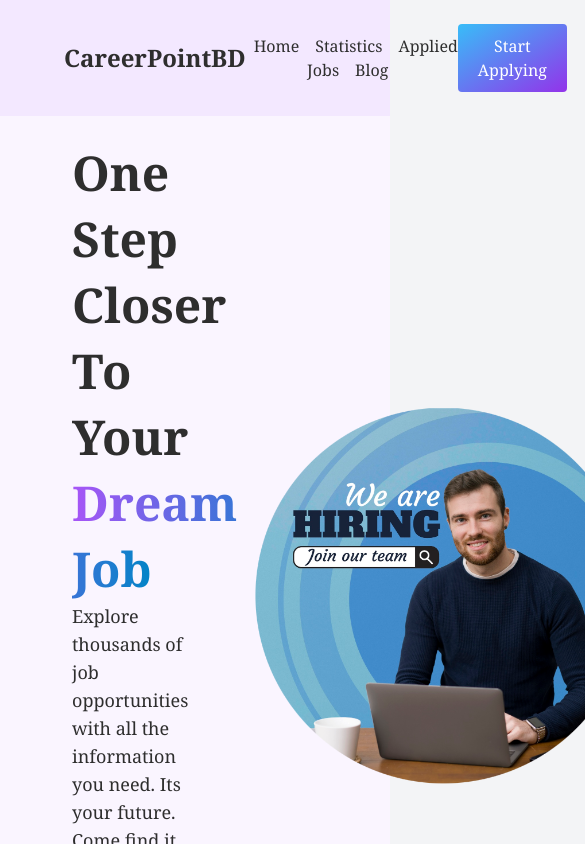
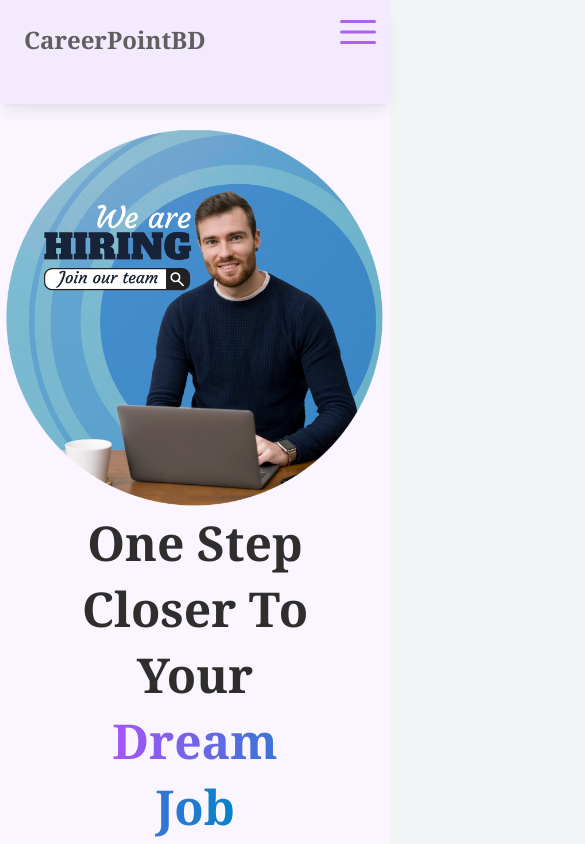
Before and after one commit to mehadiHasanDiner/assignment-9-CareerPointBD-module-57, a React (Vite) app: page / in a window 390 px wide. Shown: the top 844 px of the page, 585 px wide, since content can reach past the window. Built offline with nearby package versions, Linux system fonts and the light colour scheme.

Commit message:
navbar and home page of designe and responsiveness done

```diff
--- a/src/components/Layout/Navbar.jsx
+++ b/src/components/Layout/Navbar.jsx
@@ -1,15 +1,45 @@
-import React from "react";
+import React, { useState } from "react";
 import { Link } from "react-router-dom";
+import { Bars3Icon, XMarkIcon } from "@heroicons/react/24/solid";
 
 const Navbar = () => {
+  const [open, setOpen] = useState(false);
   return (
     <>
-      <div className="bg-purple-100 py-6">
-        <div className="flex justify-between items-center mx-16">
+      <div className="sticky top-0 shadow-lg z-10 opacity-75">
+        <div
+          className="float-right p-2 bg-purple-100 md:hidden"
+          onClick={() => setOpen(!open)}
+        >
+          {open === true ? (
+            <XMarkIcon className="w-12 h-12 text-purple-600" />
+          ) : (
+            <Bars3Icon className="w-12 h-12 text-purple-600" />
+          )}
+        </div>
+
+        <div className="bg-purple-100 pt-6 pb-12 md:py-2">
           <div>
-            <h3 className="text-2xl font-bold">CareerPointBD</h3>
+            <Link to="/">
+              <h3 className="text-2xl font-bold md:hidden pl-6">
+                CareerPointBD
+              </h3>
+            </Link>
           </div>
-          <nav className="text-center py-2">
+          <div
+            className={`md:flex justify-between items-center mx-16 absolute md:static duration-700 ${
+              open ? "top-14" : "-top-60"
+            }`}
+          >
+            <div>
+              <Link to="/">
+                <h3 className="text-2xl font-bold hidden md:block">
+                  CareerPointBD
+                </h3>
+              </Link>
+            </div>
+            <div className="w-[400px] bg-purple-100">
+              <nav className="md:text-center bg-purple-100 md:py-2 p-4 flex flex-col md:flex-row ">
                 <Link to="/" className="mx-2">
                   Home
                 </Link>
@@ -23,8 +53,10 @@ const Navbar = () => {
                   Blog
                 </Link>
               </nav>
-          <div>
+            </div>
+            <div className="bg-purple-100 p-4">
               <button className="btn-hero"> Start Applying</button>
+            </div>
           </div>
         </div>
       </div>
--- a/src/components/PageComponents/Banner.jsx
+++ b/src/components/PageComponents/Banner.jsx
@@ -4,8 +4,8 @@ import bgHeader from "../../assets/bg-header.png";
 const Banner = () => {
   return (
     <>
-      <div className="mx-16  p-2 rounded-md flex justify-between items-center py-6">
-        <div className="flex-1">
+      <div className="mx-16  p-2 rounded-md flex flex-col-reverse md:flex-row md:justify-between items-center py-6">
+        <div className="flex-1 text-center md:text-left">
           <h1 className="text-5xl font-bold leading-snug">
             One Step <br /> Closer To Your <br />
             <span className="font-extrabold text-transparent bg-clip-text bg-gradient-to-r from-purple-500 to-sky-600">
```
Lines whose indentation alone changed are shown as unchanged.
